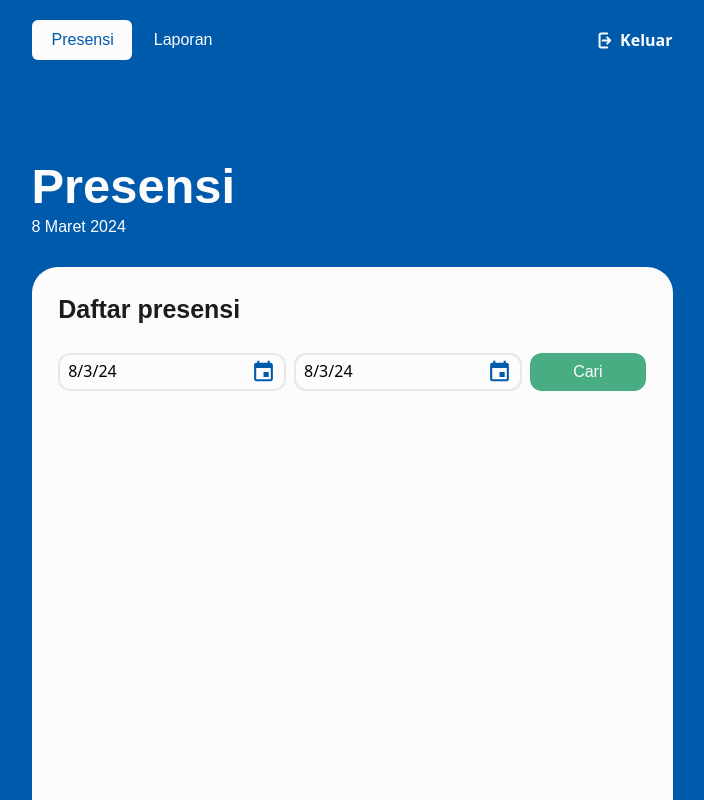
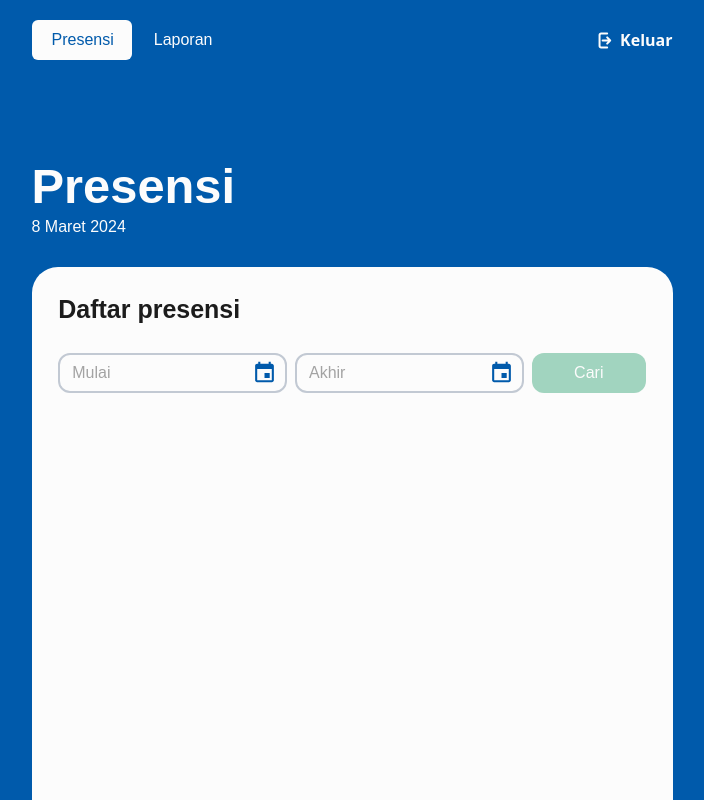
Before and after one commit to bernarduswillson/SweepIn-FE, a Next.js app: page /presensi in a window 1280 px wide. Shown: the whole page, without its empty margins (288-992 px from the left). Built offline with nearby package versions, Linux system fonts and the light colour scheme.

Commit message:
feat: add date filter validation

```diff
--- a/src/app/globals.css
+++ b/src/app/globals.css
@@ -60,7 +60,7 @@
 }
 
 .button-animation {
-  @apply transition-colors duration-150 ease-in-out;
+  @apply transition duration-150 ease-in-out;
 }
 
 .poppins-regular {
--- a/src/components/ListContainer.tsx
+++ b/src/components/ListContainer.tsx
@@ -24,8 +24,8 @@ const ListContainer = (props: ListContainerProps):JSX.Element => {
 
   // Month range value
   const [monthRange, setMonthRange] = useState<MonthRange>({
-    start: new Date(),
-    end: new Date(),
+    start: undefined,
+    end: undefined,
   });
 
   const handleDateInputOnChange = (name: 'start' | 'end', value: Date | undefined) => {
--- a/src/components/ui/DateSearchBar.tsx
+++ b/src/components/ui/DateSearchBar.tsx
@@ -19,23 +19,32 @@ interface SearchBarProps {
 const SearchBar = (props: SearchBarProps): JSX.Element => {
   const { monthRange, onChange } = props;
 
-  // Date values
-  const [dateFrom, setDateFrom] = useState<Date | undefined>(monthRange.start);
-  const [dateTo, setDateTo] = useState<Date | undefined>(monthRange.end);
-  useEffect(() => {
-    onChange('start', dateFrom);
-    onChange('end', dateTo);
-  }, [dateFrom, dateTo])
-
   // Show calendar form
   const [showCalendarFrom, setShowCalendarFrom] = useState(false);
   const [showCalendarTo, setShowCalendarTo] = useState(false);
 
-  // Hanlde select date
-  const handleOkeButtonClick = (e: React.MouseEvent<HTMLButtonElement>) => {
-    e.stopPropagation();
+  // Date values
+  const [dateFrom, setDateFrom] = useState<Date | undefined>(monthRange.start);
+  const [dateTo, setDateTo] = useState<Date | undefined>(monthRange.end);
+
+  // End date validation
+  const [isRangeValid, setIsRangeValid] = useState<Boolean>(false);
+
+  // Handle change date value
+  useEffect(() => {
     setDateFrom(dateFrom);
     setDateTo(dateTo);
+    onChange('start', dateFrom);
+    onChange('end', dateTo);
+
+    if (dateTo && dateFrom) {
+      setIsRangeValid(dateTo >= dateFrom)
+    }
+  }, [dateFrom, dateTo])
+
+  // Hanlde select date
+  const handleOkeButtonClick = (e: React.MouseEvent) => {
+    e.stopPropagation();
     setShowCalendarFrom(false);
     setShowCalendarTo(false);
   };
@@ -48,17 +57,17 @@ const SearchBar = (props: SearchBarProps): JSX.Element => {
       const year = date.getFullYear().toString().slice(-2);
       return `${day}/${month}/${year}`;
     }
-    return 'NaN'
+    return undefined;
   };
 
   return (
-    <div className='w-full flex'>
+    <div className='w-full flex gap-2'>
 
-      {/* Start button */}
-      <button className='flex justify-between w-[40%] border-2 rounded-xl text-text_grey py-1 px-2 mr-2'
+      {/* Start date input */}
+      <button className={`w-[40%] flex justify-between items-center py-1 px-2 pl-3 border-grey border-2 rounded-xl poppins-medium ${monthRange.start ? 'text-black' : 'text-grey_text'}`}
         onClick={() => setShowCalendarFrom(true)}
       >
-        {monthRange.start && convertDateToString(monthRange.start)}
+        {monthRange.start ? convertDateToString(monthRange.start) : 'Mulai'}
 
         {/* Calendar icon */}
         <Image src={Icon} alt='Calendar' width={25} />
@@ -66,27 +75,27 @@ const SearchBar = (props: SearchBarProps): JSX.Element => {
         {/* Calendar form */}
         {showCalendarFrom && (
           <>
-            <div className='fixed top-0 left-0 w-full h-full bg-black opacity-50 z-10'></div>
-            <div className='fixed top-1/2 left-1/2 transform -translate-x-1/2 -translate-y-1/2 z-20 bg-white rounded-md border shadow'>
-              <div className='text-black pt-3 font-bold'>Pilih tanggal dari</div>
+            <div className='fixed top-0 left-0 w-full h-full bg-black opacity-50 z-10' onClick={handleOkeButtonClick}></div>
+            <div className='fixed top-1/2 left-1/2 flex flex-col py-5 px-5 items-center gap-5 transform -translate-x-1/2 -translate-y-1/2 z-20 bg-white rounded-md border shadow'>
+              <div className='text-black poppins-bold'>Pilih Tanggal Mulai</div>
               <Calendar
                 mode="single"
                 selected={monthRange.start}
                 onSelect={setDateFrom}
               />
-              <button className='bg-blue_main text-white px-4 py-1 rounded-xl mb-3 font-bold hover:opacity-80' onClick={(e) => handleOkeButtonClick(e)}>
-                Pilih
+              <button className='w-[80px]' onClick={(e) => handleOkeButtonClick(e)}>
+                <Button text='Pilih' />
               </button>
             </div>
           </>
         )}
       </button>
 
-      {/* End button */}
-      <button className='flex justify-between w-[40%] border-2 rounded-xl text-text_grey py-1 px-2 mr-2'
+      {/* End date input */}
+      <button className={`w-[40%] flex justify-between items-center py-1 px-2 pl-3 border-2 rounded-xl poppins-medium ${!monthRange.start ? 'text-grey_text border-grey' : isRangeValid ? 'text-black border-grey' : 'text-red_main border-red_main'}`}
         onClick={() => setShowCalendarTo(true)}
       >
-        {monthRange.end && convertDateToString(monthRange.end)}
+        {monthRange.end ? convertDateToString(monthRange.end) : 'Akhir'}
 
         {/* Calendar icon */}
         <Image src={Icon} alt='Calendar' width={25} />
@@ -94,25 +103,31 @@ const SearchBar = (props: SearchBarProps): JSX.Element => {
         {/* Calendar form */}
         {showCalendarTo && (
           <>
-            <div className='fixed top-0 left-0 w-full h-full bg-black opacity-50 z-10'></div>
-            <div className='fixed top-1/2 left-1/2 transform -translate-x-1/2 -translate-y-1/2 z-20 bg-white rounded-md border shadow'>
-              <div className='text-black pt-3 font-bold'>Pilih tanggal sampai</div>
+            <div className='fixed top-0 left-0 w-full h-full bg-black opacity-50 z-10' onClick={handleOkeButtonClick}></div>
+            <div className='fixed top-1/2 left-1/2 flex flex-col py-5 px-5 items-center gap-5 transform -translate-x-1/2 -translate-y-1/2 z-20 bg-white rounded-md border shadow'>
+              <div className='text-black poppins-bold'>Pilih Tanggal Akhir</div>
               <Calendar
                 mode="single"
                 selected={monthRange.end}
                 onSelect={setDateTo}
               />
-              <button className='bg-blue_main text-white px-4 py-1 rounded-xl mb-3 font-bold hover:opacity-80' onClick={(e) => handleOkeButtonClick(e)}>
-                Pilih
-              </button>
+              <div className='w-full h-fit flex flex-col items-center gap-2'>
+                {
+                  !isRangeValid &&
+                  <span className='text-sm text-red_main poppins-medium'>Tanggal akhir harus setelah tanggal awal</span>
+                }
+                <button className='w-[80px]' onClick={(e) => handleOkeButtonClick(e)}>
+                  <Button text='Pilih' disable={!isRangeValid} />
+                </button>
+              </div>
             </div>
           </>
         )}
       </button>
 
       {/* Cari */}
-      <div className='w-[120px] h-full'>
-        <Button text="Cari" />
+      <div className='w-[20%]'>
+        <Button text="Cari" disable={!isRangeValid} />
       </div>
     </div>
   )
--- a/src/components/ui/button.tsx
+++ b/src/components/ui/button.tsx
@@ -1,12 +1,13 @@
 interface ButtonProps {
   text: String,
-}
+  disable?: Boolean
+};
 
 const Button = (props: ButtonProps):JSX.Element => {
-  const { text } = props;
+  const { text, disable } = props;
 
   return (
-    <button className='w-full h-full bg-green_main rounded-xl text-white poppins-medium button-animation hover:bg-green_dark'>{text}</button>
+    <button disabled={!!disable} className={`w-full py-2 flex justify-center items-center bg-green_main rounded-xl text-white poppins-medium button-animation ${disable ? 'opacity-50' : 'opacity-100 hover:bg-green_dark'}`}>{text}</button>
   )
 }
 
```
